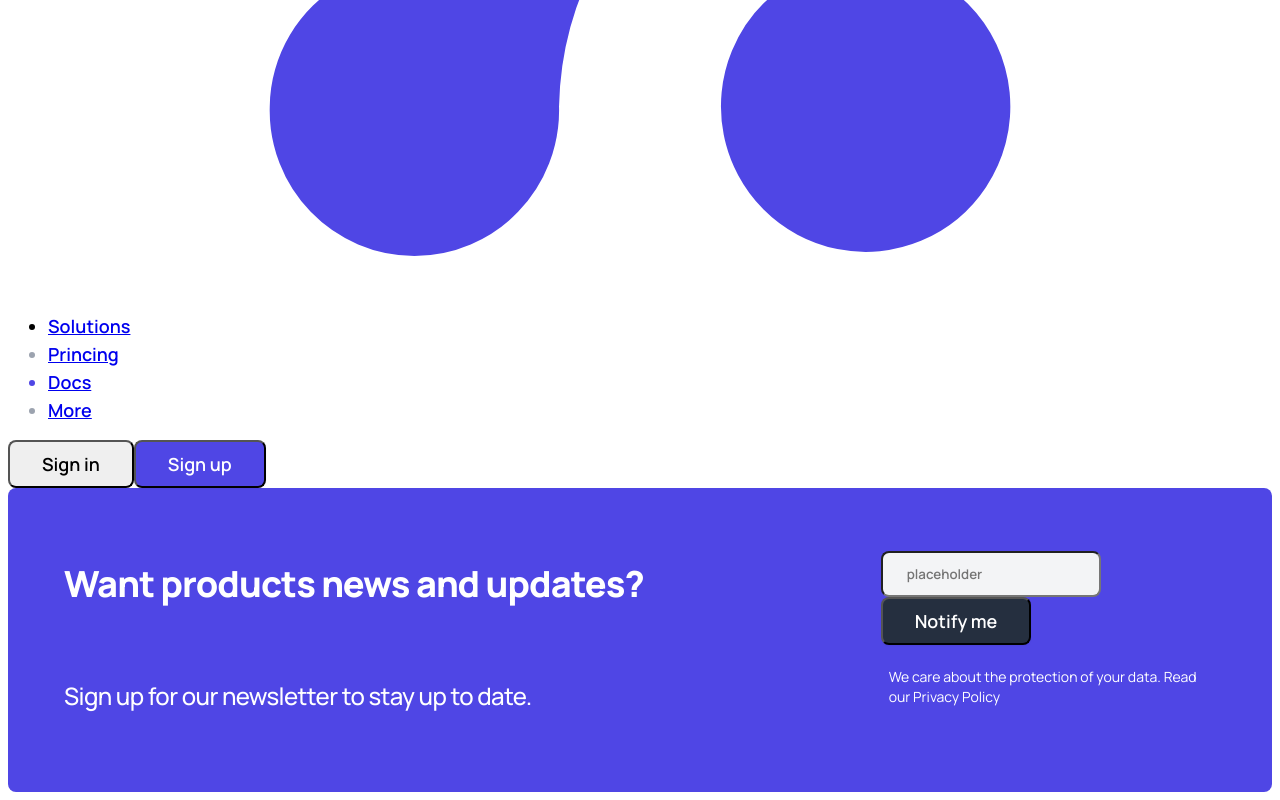
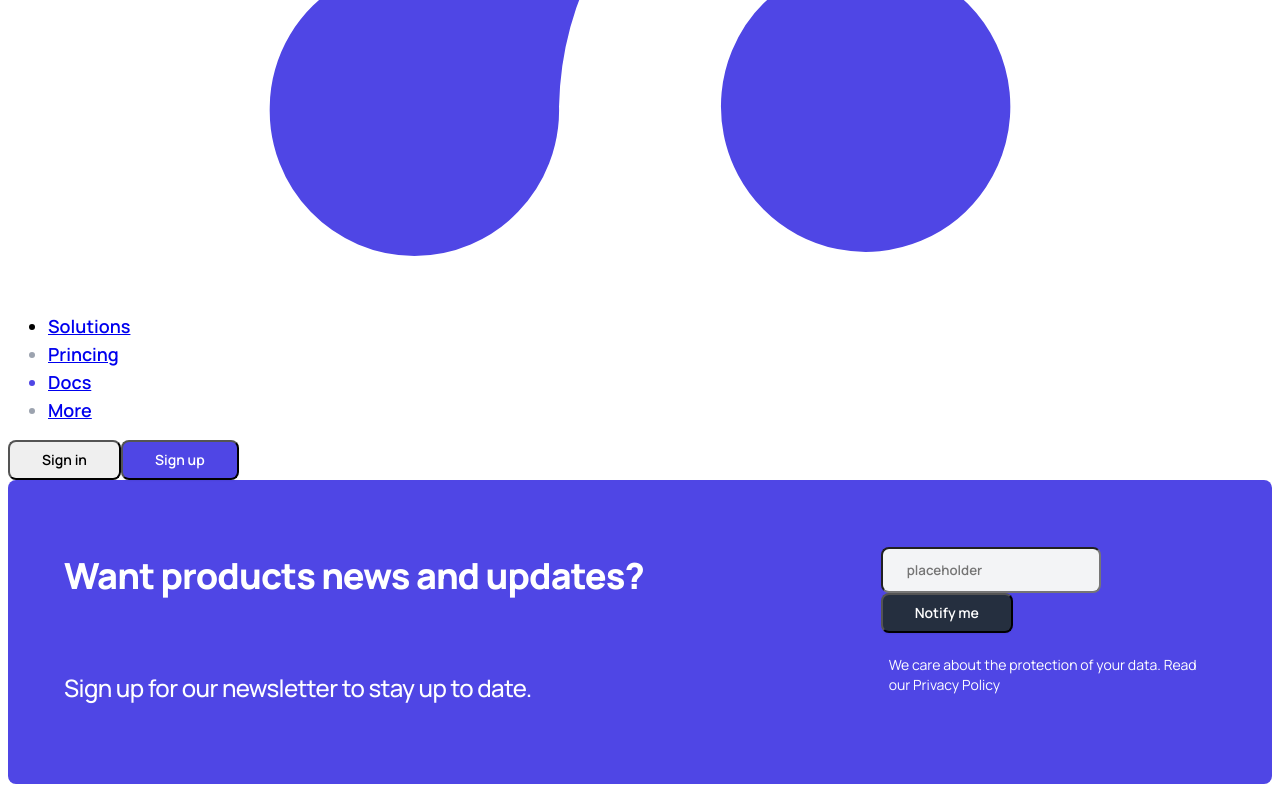
Before and after one commit to jocafernanro/sopra-techday-design-system-with-superpowers, a Vue app: page / in a window 1280 px wide. Shown: the part 872-1672 px from the top of the page. Built offline with nearby package versions, Linux system fonts and the light colour scheme.

Commit message:
page and template created

```diff
--- a/src/App.vue
+++ b/src/App.vue
@@ -1,26 +1,17 @@
 <template>
   <div id="app" class="container mx-auto">
-    <main-header />
-    <newsletter :type="TYPE.PRIMARY" />
+    <home-page></home-page>
   </div>
 </template>
 
 <script>
-import { TYPE } from "@/constants";
-import MainHeader from "./components/organisms/MainHeader";
-import Newsletter from "./components/organisms/Newsletter";
+import HomePage from './components/pages/HomePage.vue';
 
 export default {
   name: "App",
   components: {
-    MainHeader,
-    Newsletter,
-  },
-  data() {
-    return {
-      TYPE,
-    };
-  },
+    HomePage
+  }
 };
 </script>
 
--- a/src/components/atoms/Button.vue
+++ b/src/components/atoms/Button.vue
@@ -20,7 +20,7 @@ export default {
 <style scoped>
 .button {
   font-family: "Manrope";
-  @apply text-lg font-semibold  px-8 py-2  rounded-lg;
+  @apply text-lg lg:text-sm font-semibold  px-8 py-2  rounded-lg;
 }
 
 .primary {
--- a/src/components/molecules/NewsletterForm.vue
+++ b/src/components/molecules/NewsletterForm.vue
@@ -1,7 +1,7 @@
 <template>
-  <form @submit.prevent class="grid grid-cols-6">
-    <Input class="col-span-4" />
-    <Button class="col-span-2" :type="buttonType" :text="'Notify me'" />
+  <form @submit.prevent class="grid grid-cols-6 my-3">
+    <Input class="col-span-4 self-start" />
+    <Button class="col-span-2 " :type="buttonType" :text="'Notify me'" />
     <Paragraph class="col-span-6" :type="paragraphType"
       >We care about the protection of your data. Read our
       <a class="underline">Privacy Policy</a></Paragraph
--- a/src/components/molecules/NewsletterTitles.vue
+++ b/src/components/molecules/NewsletterTitles.vue
@@ -1,5 +1,5 @@
 <template>
-  <div class="flex flex-col justify-between">
+  <div class="flex flex-col justify-between my-3">
     <Title :level="TITLE.H3" :type="titleType">
       Want products news and updates?</Title
     >
--- a/src/components/organisms/Newsletter.vue
+++ b/src/components/organisms/Newsletter.vue
@@ -34,7 +34,7 @@ export default {
 
 <style scoped>
 .newsletter {
-  @apply flex flex-row items-center justify-between px-14 py-10 rounded-lg;
+  @apply flex flex-col lg:flex-row lg:items-center justify-between px-14 py-10 rounded-lg;
 }
 
 .primary {
--- /dev/null
+++ b/src/components/pages/HomePage.vue
@@ -0,0 +1,38 @@
+<template>
+  <single-page>
+    <template slot="header">
+      <main-header />
+    </template>
+
+    <template slot="newsletter">
+      <newsletter :type="TYPE.PRIMARY" />
+    </template>
+  </single-page>
+</template>
+
+<script>
+import { TYPE } from "@/constants";
+
+// ORGANISMS
+import MainHeader from "../organisms/MainHeader";
+import Newsletter from "../organisms/Newsletter";
+
+// TEMPLATE
+import SinglePage from "../templates/SinglePage";
+
+export default {
+  components: {
+    MainHeader,
+    Newsletter,
+    SinglePage,
+  },
+
+  data() {
+    return {
+      TYPE,
+    };
+  },
+};
+</script>
+
+<style></style>
--- /dev/null
+++ b/src/components/templates/SinglePage.vue
@@ -0,0 +1,12 @@
+<template>
+  <div>
+    <slot name="header"></slot>
+    <slot name="newsletter"></slot>
+  </div>
+</template>
+
+<script>
+export default {};
+</script>
+
+<style></style>
```
Also changed, not shown: 1 other file (tests, documents, lock files or other folders).
